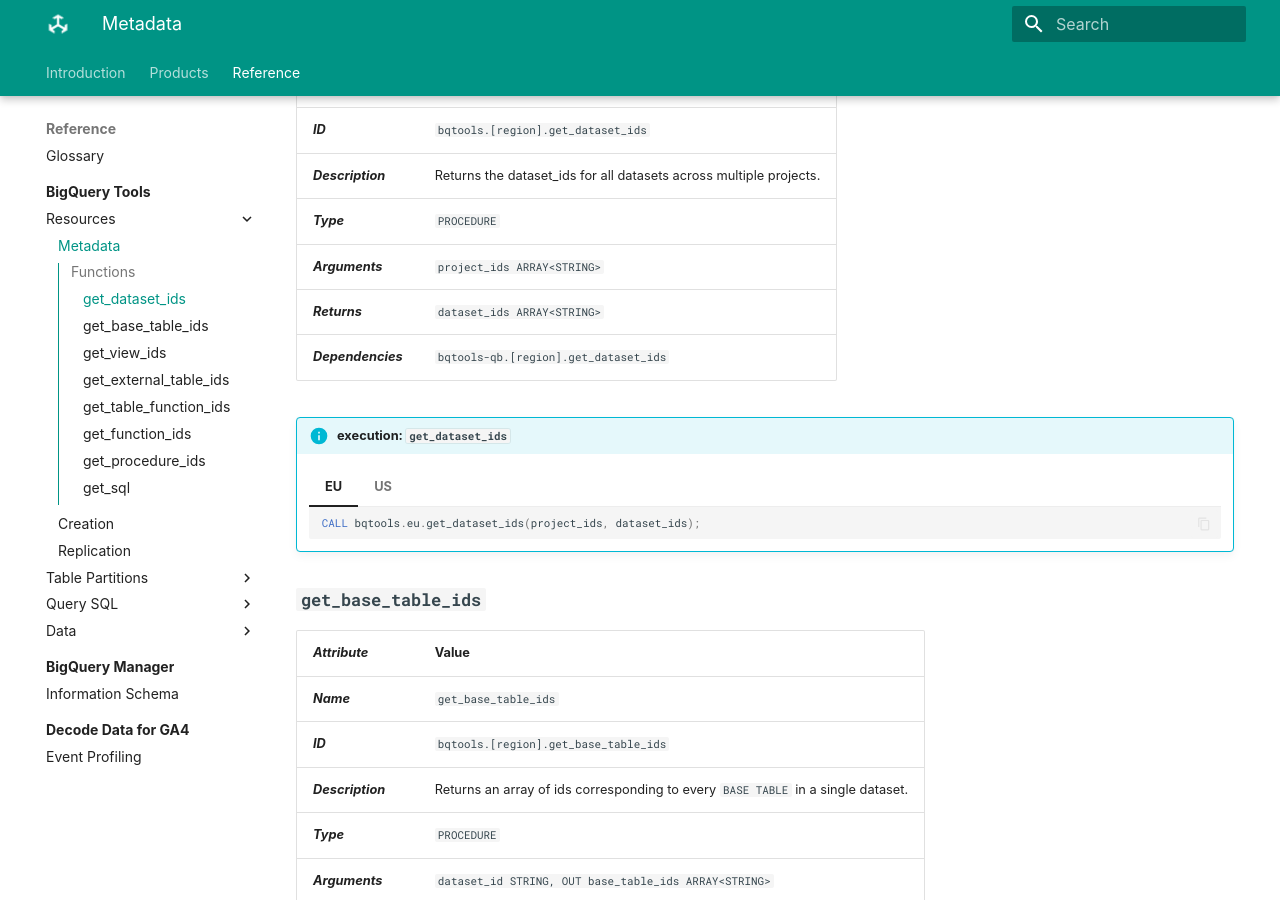
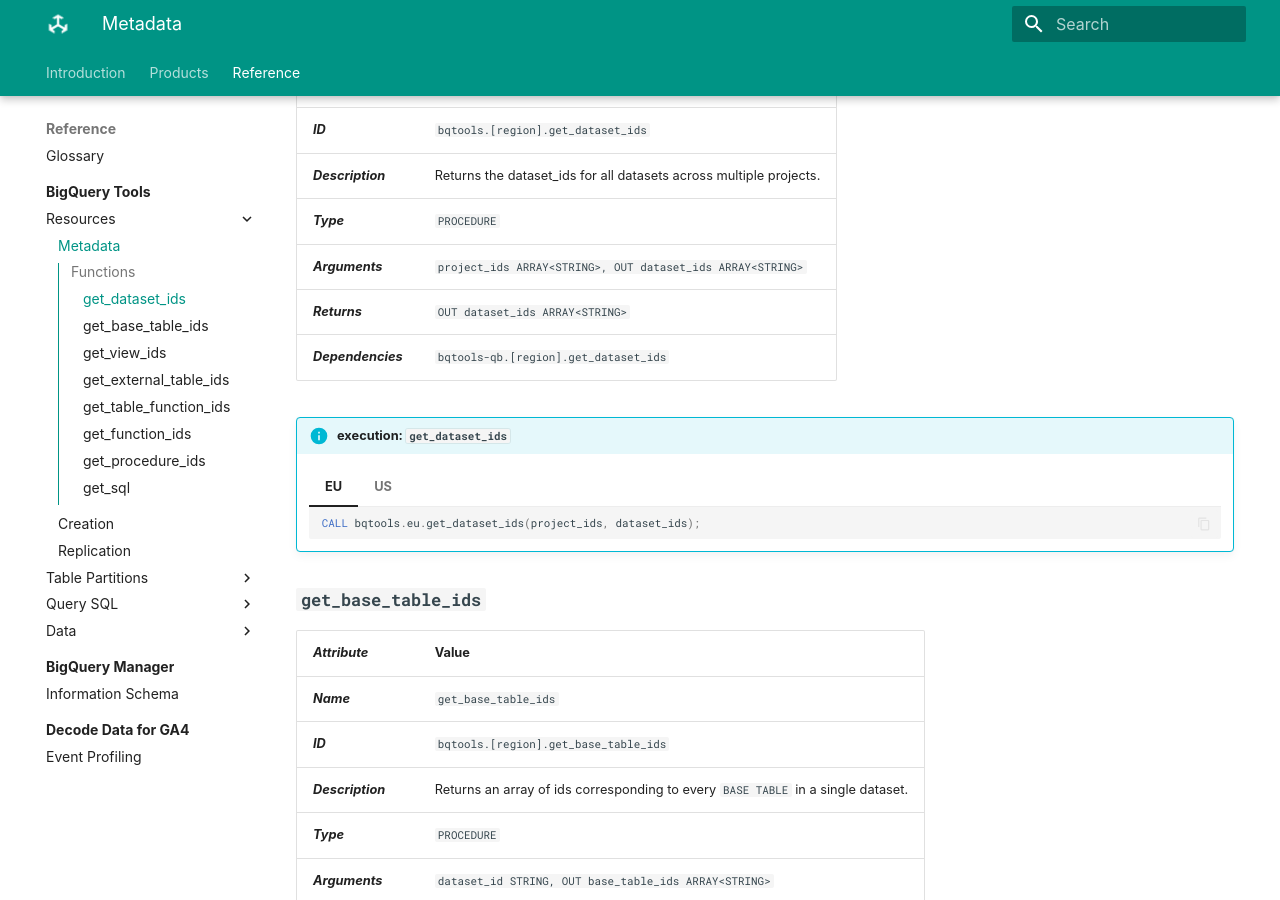
Before and after one commit to transformationflow/transformationflow.github.io, an MkDocs documentation site: the page built from docs/reference/bqtools/metadata.md, in a window 1280 px wide and 900 px high, scrolled down 415 px. Built offline with MkDocs 1.6.1 and Material for MkDocs 9.7.7, drawn with Linux system fonts in a browser that asks for light colours; some web fonts are replaced.

Commit message:
Updated get_dataset_ids doc.

```diff
--- a/docs/reference/bqtools/metadata.md
+++ b/docs/reference/bqtools/metadata.md
@@ -8,8 +8,8 @@
 _**ID**_ | `bqtools.[region].get_dataset_ids`
 _**Description**_ | Returns the dataset_ids for all datasets across multiple projects.
 _**Type**_ | `PROCEDURE`
-_**Arguments**_ | `project_ids ARRAY<STRING>`
-_**Returns**_ | `dataset_ids ARRAY<STRING>`
+_**Arguments**_ | `project_ids ARRAY<STRING>, OUT dataset_ids ARRAY<STRING>`
+_**Returns**_ | `OUT dataset_ids ARRAY<STRING>`
 _**Dependencies**_ | `bqtools-qb.[region].get_dataset_ids`
 
 !!! info "execution: `get_dataset_ids`"
```
